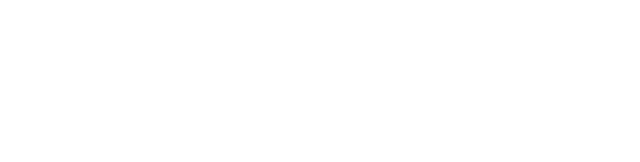
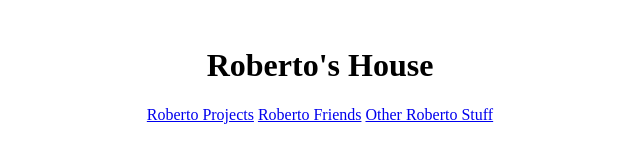
Before and after one commit to roberto3000gb/roberto3000.github.io, a plain HTML site: page index.html in a window 1280 px wide. Shown: the whole page, without its empty margins (320-960 px from the left). Drawn offline with Linux system fonts and the light colour scheme.

Commit message:
Update index.html

```diff
--- a/index.html
+++ b/index.html
@@ -2,6 +2,9 @@
 <html>
   <body>
     <embed src="/music/Kalimba.mp3" loop="true" autostart="true" width="0" height="0">
-    <center></center>
+    <center>
+      <h1>Roberto's House</h1>
+      <p><a href="./projects">Roberto Projects</a> <a href="./friendlist">Roberto Friends</a> <a href="./sites">Other Roberto Stuff</a></p>
+    </center>
   </body>
 </html>
```
